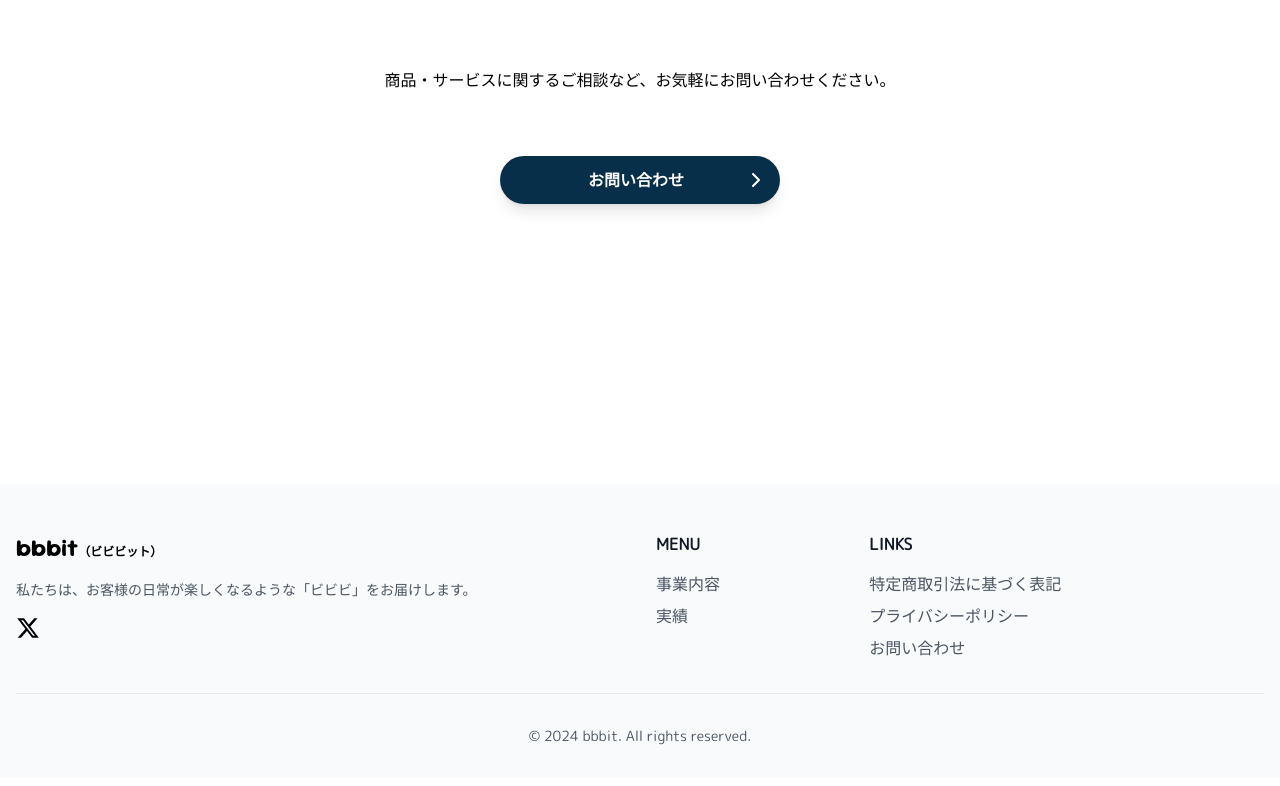
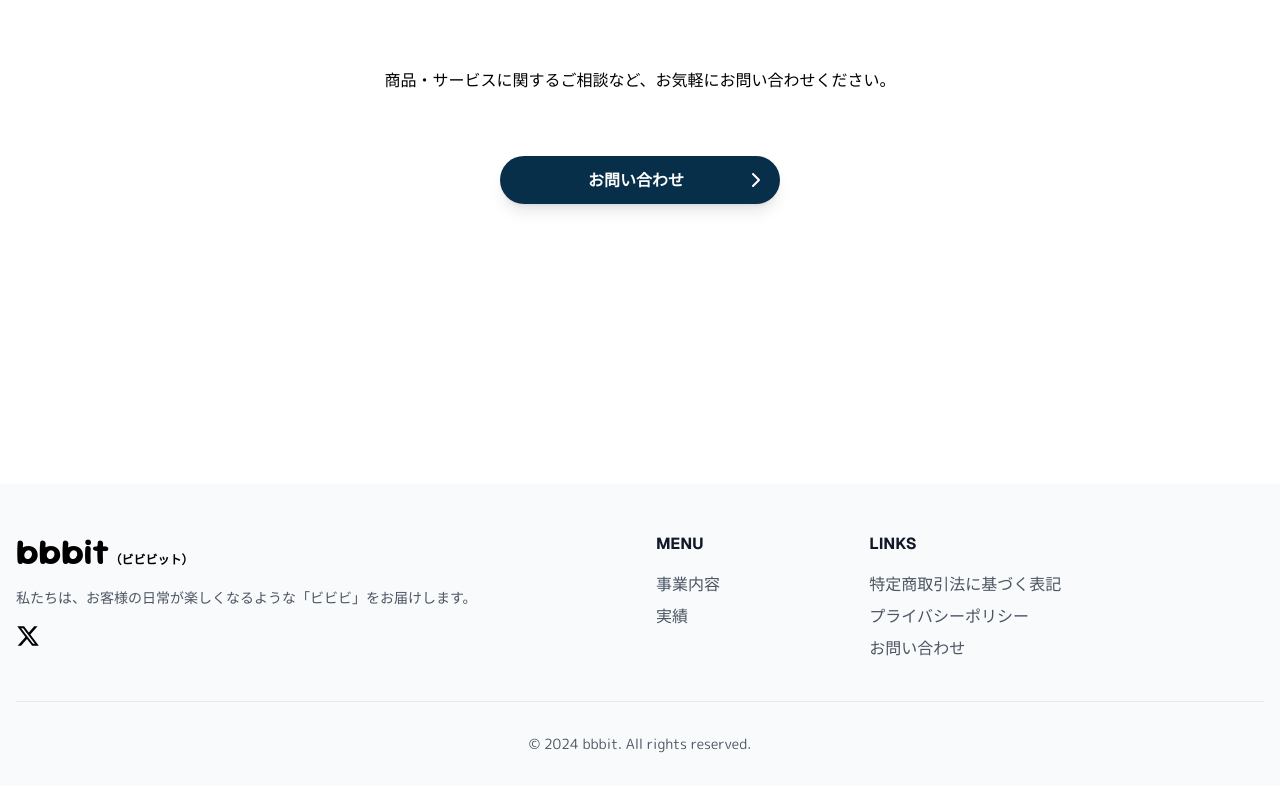
Before and after one commit to tuki0918/bbbit.biz, a Next.js app: page / in a window 1280 px wide. Shown: the part 2716-3502 px from the top of the page. Built offline with nearby package versions, Linux system fonts and the light colour scheme.

Commit message:
feat: update Footer component to use geistSans font and adjust heading sizes for improved styling

```diff
--- a/components/Footer.tsx
+++ b/components/Footer.tsx
@@ -1,6 +1,6 @@
 "use client";
 
-import { sourGummy } from "@/app/fonts";
+import { geistSans, sourGummy } from "@/app/fonts";
 import { SITE_DESCRIPTION, SITE_NAME, SITE_NAME_JP } from "@/config/app";
 import { cn } from "@/lib/utils";
 import Link from "next/link";
@@ -11,7 +11,7 @@ export default function Footer() {
 			<div className="container mx-auto px-4">
 				<div className="grid md:grid-cols-6 gap-8 mb-8">
 					<div className="col-span-3">
-						<h3 className={cn(sourGummy.className, "text-2xl font-bold mb-4")}>
+						<h3 className={cn(sourGummy.className, "text-4xl font-bold mb-4")}>
 							<Link href="/">
 								{SITE_NAME}
 								<span className="text-xs">（{SITE_NAME_JP}）</span>
@@ -32,7 +32,14 @@ export default function Footer() {
 					</div>
 
 					<div className="col-span-1">
-						<h4 className="font-semibold text-gray-900 mb-4">MENU</h4>
+						<h4
+							className={cn(
+								geistSans.className,
+								"font-bold text-gray-900 mb-4",
+							)}
+						>
+							MENU
+						</h4>
 						<ul className="space-y-2">
 							<li>
 								<Link
@@ -54,7 +61,14 @@ export default function Footer() {
 					</div>
 
 					<div className="col-span-2">
-						<h4 className="font-semibold text-gray-900 mb-4">LINKS</h4>
+						<h4
+							className={cn(
+								geistSans.className,
+								"font-bold text-gray-900 mb-4",
+							)}
+						>
+							LINKS
+						</h4>
 						<ul className="space-y-2">
 							<li>
 								<a
```
